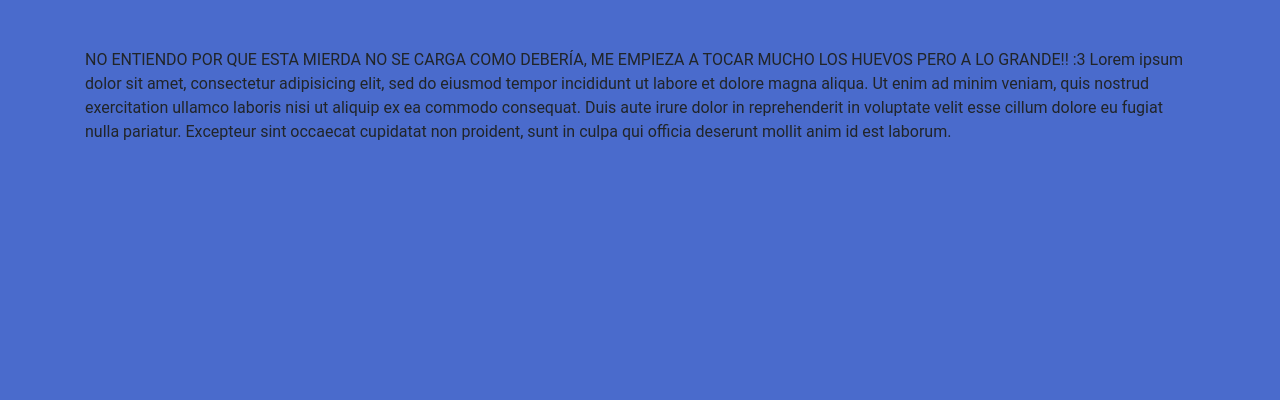
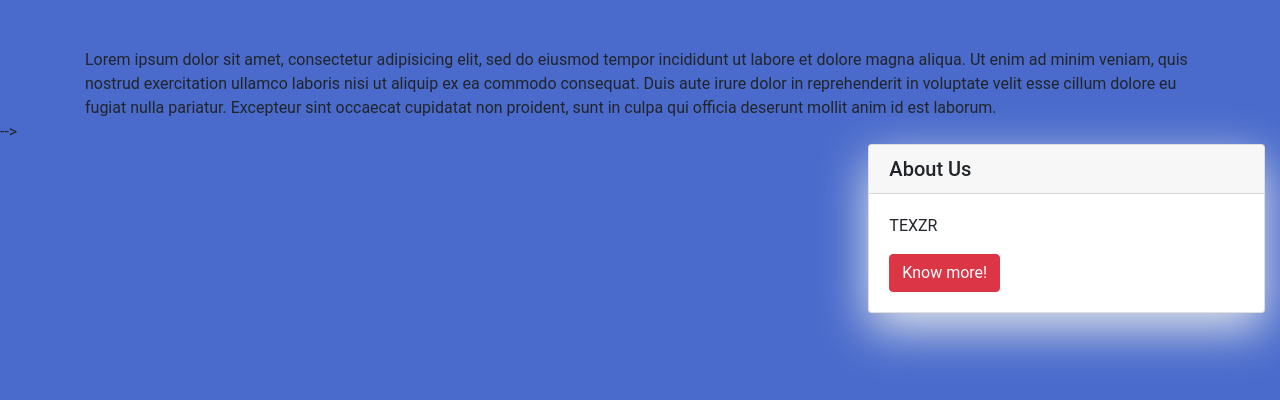
Before and after one commit to MGijon/TheGraph.es, a Django app: page / in a window 1280 px wide. Shown: the part 87-487 px from the top of the page. Run offline with Django 3.2, Linux system fonts and the light colour scheme; some libraries are stand-ins or nearby versions.

Commit message:
Adding a proto-sidebar, let's if this works properly or not

```diff
--- a/Graph/Graph/blog/urls.py
+++ b/Graph/Graph/blog/urls.py
@@ -7,7 +7,12 @@ from django.urls import path
 from blog import views
 
 urlpatterns = [
-    path(route = '',
+    # Blog feed
+    path(route = 'feed/',
 		 view = views.PostList.as_view(),
-		 name ='feed'),
+		 name = 'feed'),
+    # For post details
+    path(route = '<slug:slug>/',
+         view = views.PostDetail.as_view(),
+         name = 'post_detail'),
 ]
--- a/Graph/Graph/blog/views.py
+++ b/Graph/Graph/blog/views.py
@@ -8,9 +8,11 @@ from django.views import generic
 from .models import Post
 
 class PostList(generic.ListView):
+    """Post list view."""
     queryset = Post.objects.filter(status=1).order_by('-created_on')
     template_name = 'blog/feed.html'
 
 class PostDetail(generic.DetailView):
+    """Post detail view."""
     model = Post
     template_name = 'post_detail.html'
--- a/Graph/Graph/templates/base.html
+++ b/Graph/Graph/templates/base.html
@@ -26,6 +26,41 @@
 
     </div>
 
+
+
+
+  <!-- TESTING SHIT -->
+  {% block sidebar %}
+
+<!--    {% include "sidebar.html" %} -->
+<!--
+    <style>
+            .card{
+                box-shadow: 0 16px 48px #E3E7EB;
+            }
+
+    </style>
+
+  -->
+
+<!--
+    <!-- Sidebar Widgets Column
+    <div class="col-md-4 float-right ">
+    <div class="card my-4">
+            <h5 class="card-header">About Us</h5>
+        <div class="card-body">
+            <p class="card-text"> TEXZR</p>
+            <a href="https://djangocentral.com/building-a-blog-application-with-django"
+               class="btn btn-danger">Know more!</a>
+        </div>
+    </div>
+    </div>
+
+-->
+
+{% endblock sidebar %}
+
+
   </body>
 
   <!-- JS small scripts place -->
--- a/Graph/Graph/templates/index.html
+++ b/Graph/Graph/templates/index.html
@@ -12,10 +12,6 @@
 
 <div>
 
-NO ENTIENDO POR QUE ESTA MIERDA NO SE CARGA COMO DEBERÍA, ME EMPIEZA A TOCAR
-MUCHO LOS HUEVOS PERO A LO GRANDE!!
-:3
-
 Lorem ipsum dolor sit amet, consectetur adipisicing elit, sed do eiusmod tempor
 incididunt ut labore et dolore magna aliqua. Ut enim ad minim veniam, quis nostrud
 exercitation ullamco laboris nisi ut aliquip ex ea commodo consequat.
--- /dev/null
+++ b/Graph/Graph/templates/sidebar.html
@@ -0,0 +1,20 @@
+{% load static %} <!-- no sé si será necesario -->
+
+<style>
+        .card{
+            box-shadow: 0 16px 48px #E3E7EB;
+        }
+
+</style>
+
+<!-- Sidebar Widgets Column -->
+<div class="col-md-4 float-right ">
+<div class="card my-4">
+        <h5 class="card-header">About Us</h5>
+    <div class="card-body">
+        <p class="card-text"> TEXZR</p>
+        <a href="https://djangocentral.com/building-a-blog-application-with-django"
+           class="btn btn-danger">Know more!</a>
+    </div>
+</div>
+</div>
```
Also changed, not shown: Graph/Graph/templates/blog/feed.html (+9 -1 lines), Graph/Graph/templates/blog/post_detail.html (added).
